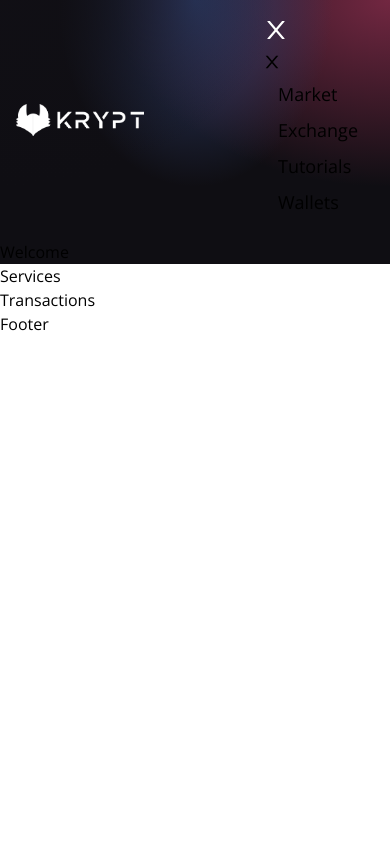
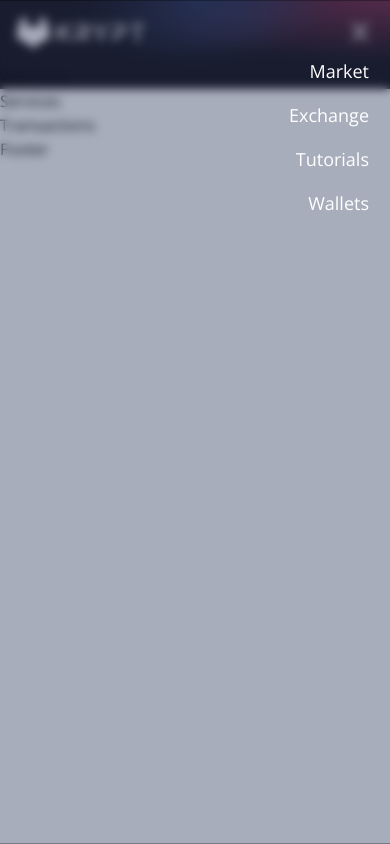
Before and after one commit to gabrielebaglioni/B.C.develop, a React (Vite) app in the folder client/simple-dapp/: page / in a window 390 px wide. Both pictures are taken after a click on the icon 360 px from the left and 32 px from the top of the page. Built offline with nearby package versions, Linux system fonts and the light colour scheme.

Commit message:
Navbar done

```diff
--- a/client/simple-dapp/src/components/Navbar.jsx
+++ b/client/simple-dapp/src/components/Navbar.jsx
@@ -30,7 +30,8 @@
              : <HiMenuAlt4 fontSize={28} className="text-white md:hidden cursor-pointer " onClick={() => setToggleMenu(true)} />
             }
             {toggleMenu &&(
-               <ul>
+               <ul className='z-10  fixed  top-0 -right-2 p-3 w-[70vh] h-screen shadow-2xl md:hidden list-none flex flex-col
+                               justify-start items-end rounded-md blue-glassmorphism text-white animate-slide-in'>
                   <li className=' text-xl w-full my-2 '>
                      <AiOutlineClose onClick={() => setToggleMenu(false) }/>
                   </li>
```
